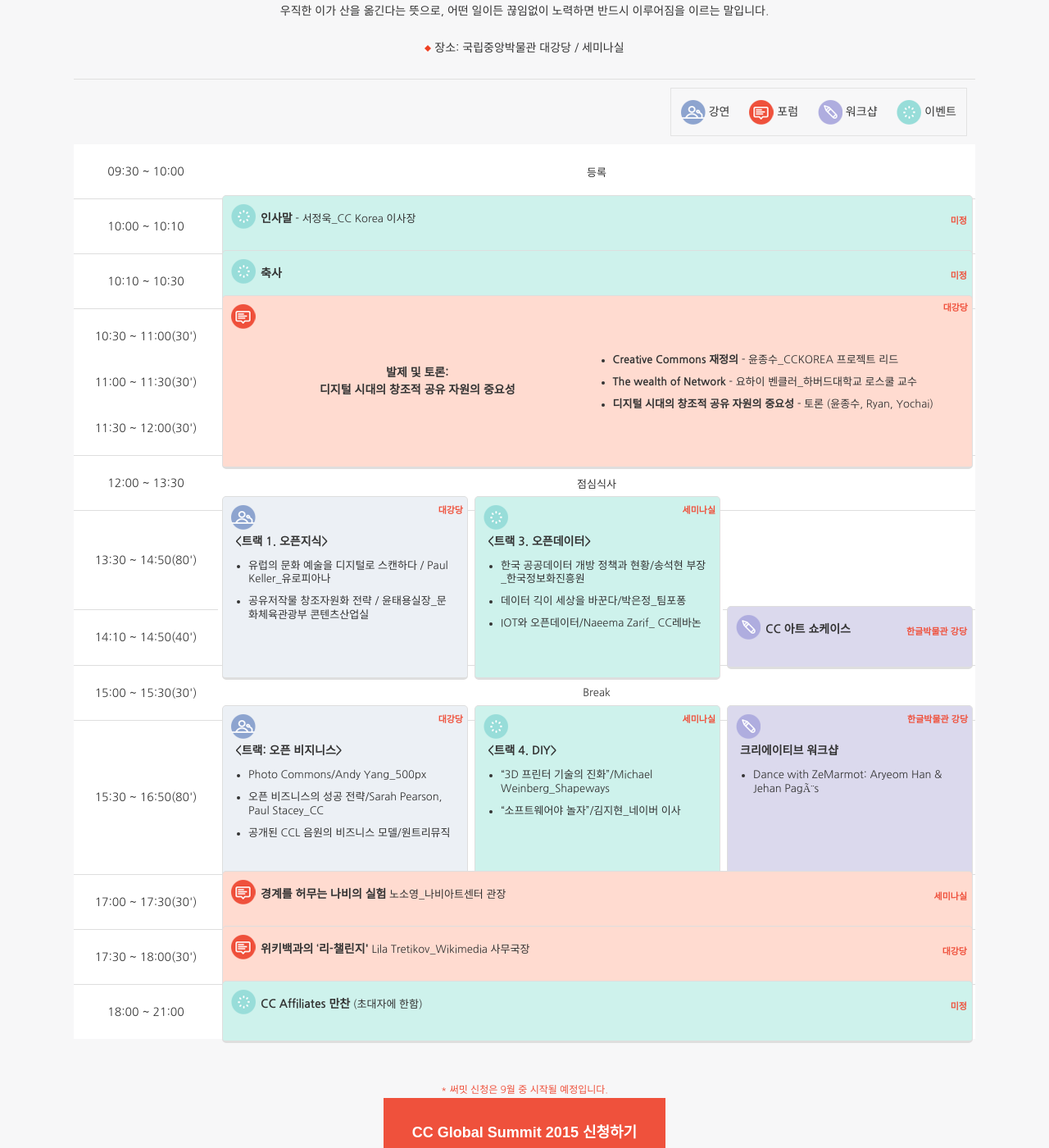
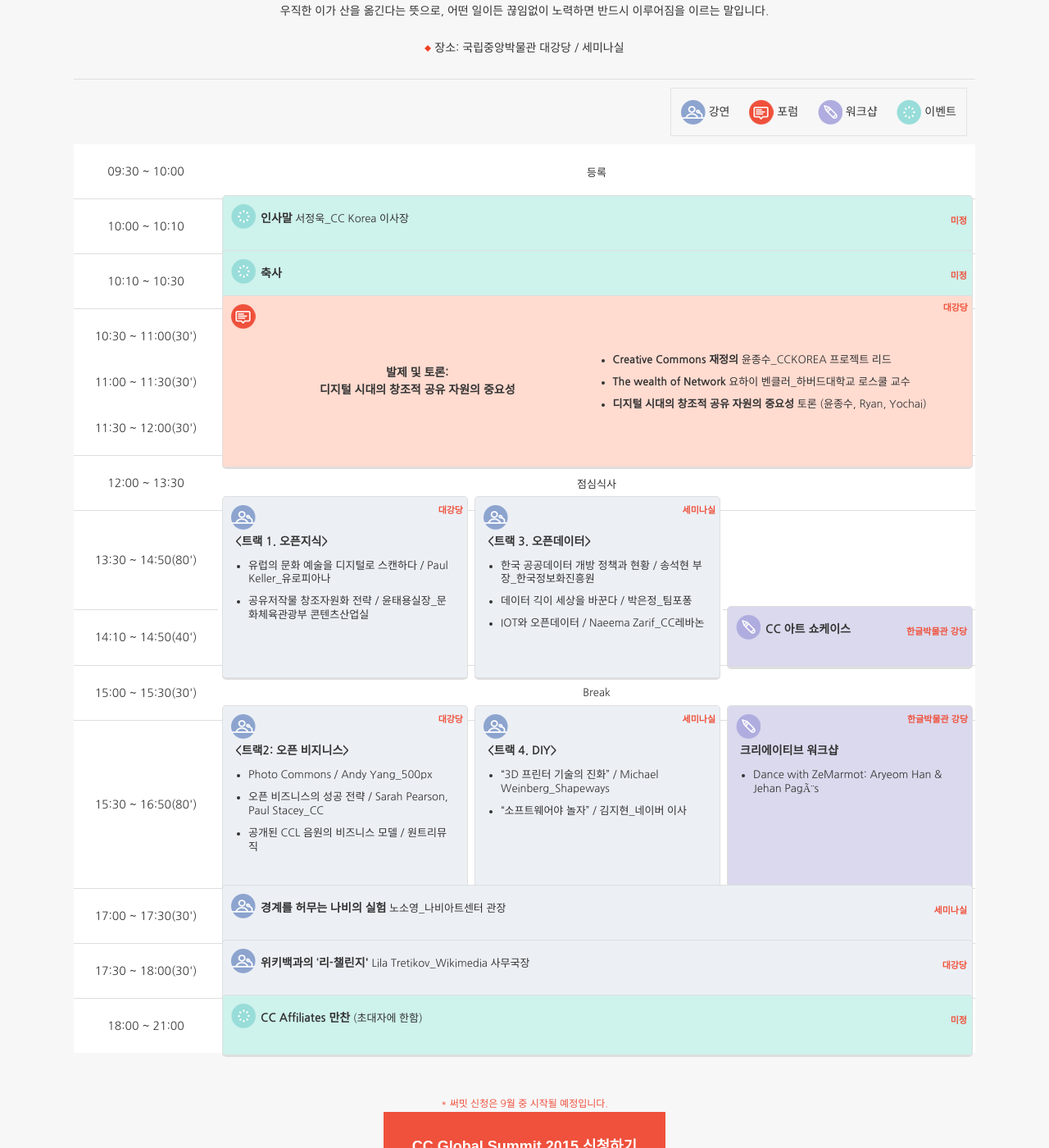
Before and after one commit to creativecommonskorea/2015-global-summit, a Jekyll site: the page built from programs.html, in a window 1280 px wide and 1400 px high, scrolled down 535 px. Shown: the whole window at 82% size. Built offline with Jekyll 4.4.1, drawn with Linux system fonts in a browser that asks for light colours; nearby versions of some CDN libraries.

Commit message:
15일 프로그램

```diff
--- a/_includes/day15_detail.html
+++ b/_includes/day15_detail.html
@@ -30,7 +30,7 @@
                 <td colspan="3">
                     <div class="whitegreen_light left corner_all oneline">
                         <div class="oneline_location"><!-- 장소 --> 미정</div>
-                        <span class="h2">인사말</span> - 서정욱_CC Korea 이사장
+                        <span class="h2">인사말</span> 서정욱_CC Korea 이사장
                     </div>
                 </td>
             </tr>
@@ -61,9 +61,9 @@
                             </div>
                             <div class="td left" style="vertical-align: middle;">
                                 <ul class="wide_list">
-                                    <li><span class="font-bold">Creative Commons 재정의</span> - 윤종수_CCKOREA 프로젝트 리드</li>
-                                    <li><span class="font-bold">The wealth of Network</span> - 요하이 벤클러_하버드대학교 로스쿨 교수</li>
-                                    <li><span class="font-bold">디지털 시대의 창조적 공유 자원의 중요성</span> - 토론 (윤종수, Ryan, Yochai)
+                                    <li><span class="font-bold">Creative Commons 재정의</span> 윤종수_CCKOREA 프로젝트 리드</li>
+                                    <li><span class="font-bold">The wealth of Network</span> 요하이 벤클러_하버드대학교 로스쿨 교수</li>
+                                    <li><span class="font-bold">디지털 시대의 창조적 공유 자원의 중요성</span> 토론 (윤종수, Ryan, Yochai)
                                     </li>
                                 </ul>
                             </div>
@@ -88,13 +88,13 @@
                     </div>
                 </td>
                 <td style="width: 28%;" rowspan="2">
-                    <div class="whitegreen_light left corner_all">
+                    <div class="whiteblue_light left corner_all">
                         <div class="location"><!-- 장소 --> 세미나실</div>
                         <span class="h2">&lt;트랙 3. 오픈데이터&gt;</span>
                         <ul>
-                            <li>한국 공공데이터 개방 정책과 현황/송석현 부장_한국정보화진흥원</li>
-                            <li>데이터 긱이 세상을 바꾼다/박은정_팀포퐁</li>
-                            <li>IOT와 오픈데이터/Naeema Zarif_ CC레바논</li>
+                            <li>한국 공공데이터 개방 정책과 현황 / 송석현 부장_한국정보화진흥원</li>
+                            <li>데이터 긱이 세상을 바꾼다 / 박은정_팀포퐁</li>
+                            <li>IOT와 오픈데이터 / Naeema Zarif_CC레바논</li>
                         </ul>
                     </div>
                 </td>
@@ -118,21 +118,21 @@
                 <td width="28%">
                     <div class="whiteblue_light left corner_all">
                         <div class="location"><!-- 장소 --> 대강당</div>
-                        <span class="h2">&lt;트랙: 오픈 비지니스&gt;</span>
+                        <span class="h2">&lt;트랙2: 오픈 비지니스&gt;</span>
                         <ul>
-                            <li>Photo Commons/Andy Yang_500px</li>
-                            <li>오픈 비즈니스의 성공 전략/Sarah Pearson, Paul Stacey_CC</li>
-                            <li>공개된 CCL 음원의 비즈니스 모델/원트리뮤직</li>
+                            <li>Photo Commons / Andy Yang_500px</li>
+                            <li>오픈 비즈니스의 성공 전략 / Sarah Pearson, Paul Stacey_CC</li>
+                            <li>공개된 CCL 음원의 비즈니스 모델 / 원트리뮤직</li>
                         </ul>
                     </div>
                 </td>
                 <td width="28%">
-                    <div class="whitegreen_light left corner_all">
+                    <div class="whiteblue_light left corner_all">
                         <div class="location"><!-- 장소 --> 세미나실</div>
                         <span class="h2">&lt;트랙 4. DIY&gt;</span>
                         <ul>
-                            <li>“3D 프린터 기술의 진화”/Michael Weinberg_Shapeways</li>
-                            <li>“소프트웨어야 놀자”/김지현_네이버 이사</li>
+                            <li>“3D 프린터 기술의 진화” / Michael Weinberg_Shapeways</li>
+                            <li>“소프트웨어야 놀자” / 김지현_네이버 이사</li>
                         </ul>
                     </div>
                 </td>
@@ -149,7 +149,7 @@
             <tr class="border_bottom">
                 <td>17:00 ~ 17:30(30')</td>
                 <td colspan="3">
-                    <div class="whiteorange_light left corner_all oneline">
+                    <div class="whiteblue_light left corner_all oneline">
                         <div class="oneline_location"><!-- 장소 --> 세미나실</div>
                         <span class="h2">경계를 허무는 나비의 실험</span> 노소영_나비아트센터 관장
                     </div>
@@ -158,7 +158,7 @@
             <tr class="border_bottom">
                 <td>17:30 ~ 18:00(30')</td>
                 <td colspan="3">
-                    <div class="whiteorange_light left corner_all oneline">
+                    <div class="whiteblue_light left corner_all oneline">
                         <div class="oneline_location"><!-- 장소 --> 대강당</div>
                         <span class="h2">위키백과의  ‘리-챌린지'</span> Lila Tretikov_Wikimedia 사무국장
                     </div>
```
